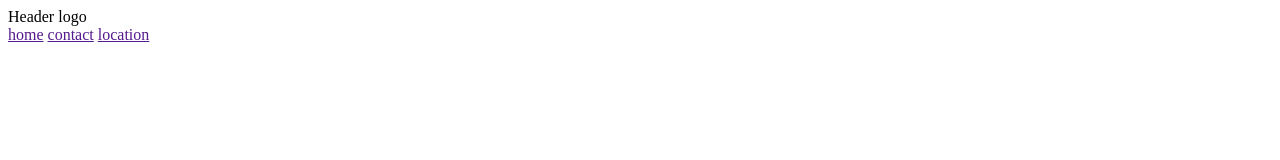
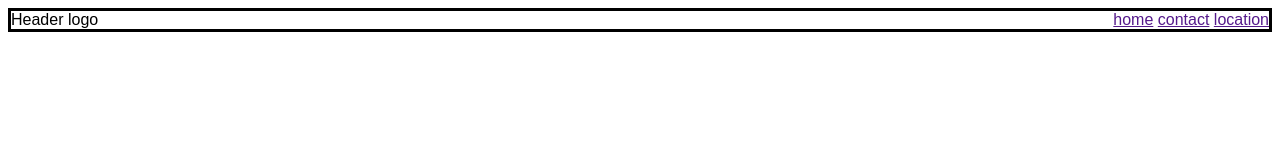
Before and after one commit to macsac/odin_landing_page, a plain HTML site: page index.html in a window 1280 px wide. Drawn offline with Linux system fonts and the light colour scheme; a web font is replaced by a local one.

Commit message:
Add flex display and space between the  header elements.

```diff
--- a/index.html
+++ b/index.html
@@ -2,6 +2,7 @@
 <html lang="en">
     <head>
         <meta charset="utf-8">
+        <link rel="stylesheet" href="styles.css">
         <title>My Landing Page</title>
     </head>
     <body>
--- a/styles.css
+++ b/styles.css
@@ -4,3 +4,8 @@
 body {
 font-family: 'Hero New', sans-serif;
 }
+.header {
+    display:flex;
+    border: solid black;
+    justify-content: space-between;
+}
```
